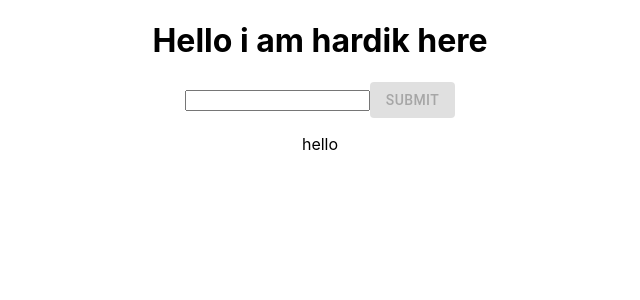
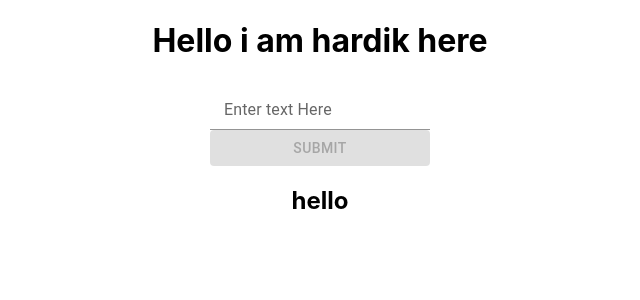
Before and after one commit to Hardik12c/Messanger-, a React (Create React App) app: page / in a window 1280 px wide. Shown: the top 300 px of the page, without its empty margins (320-960 px from the left). Built offline with nearby package versions, Linux system fonts and the light colour scheme.

Commit message:
props and message.js added

```diff
--- a/src/App.js
+++ b/src/App.js
@@ -1,6 +1,7 @@
 import './App.css';
 import { useState } from 'react';
-import Button from '@mui/material/Button';
+import { Button,FormControl,Input,InputLabel} from '@mui/material'
+import Messages from './components/Messages';
 
 function App() {
   const [input, setinput] = useState('');
@@ -17,17 +18,18 @@ function App() {
     setmessage([...message,input]);
     setinput('');
   }
+  console.log(message);
   return (
     <div className="App">
       <h1>Hello i am hardik here</h1>
-      <form action="/#">
-        <input type="text" value={input} onChange={changeinput} />
+      <FormControl>
+        <InputLabel>Enter text Here</InputLabel>
+        <Input type="text" value={input} onChange={changeinput}/>
         <Button variant='contained' disabled={!input} onClick={sendmessage}>Submit</Button>
-      </form>
-
+      </FormControl>
       {
         message.map((m)=>{
-          return <p>{m}</p>
+          return <Messages text={m}/>
         })
       }
     </div>
--- /dev/null
+++ b/src/components/Messages.js
@@ -0,0 +1,9 @@
+import React from 'react'
+
+export default function Messages(props) {
+    return (
+        <div>
+            <h2>{props.text}</h2>
+        </div>
+    )
+}
```
